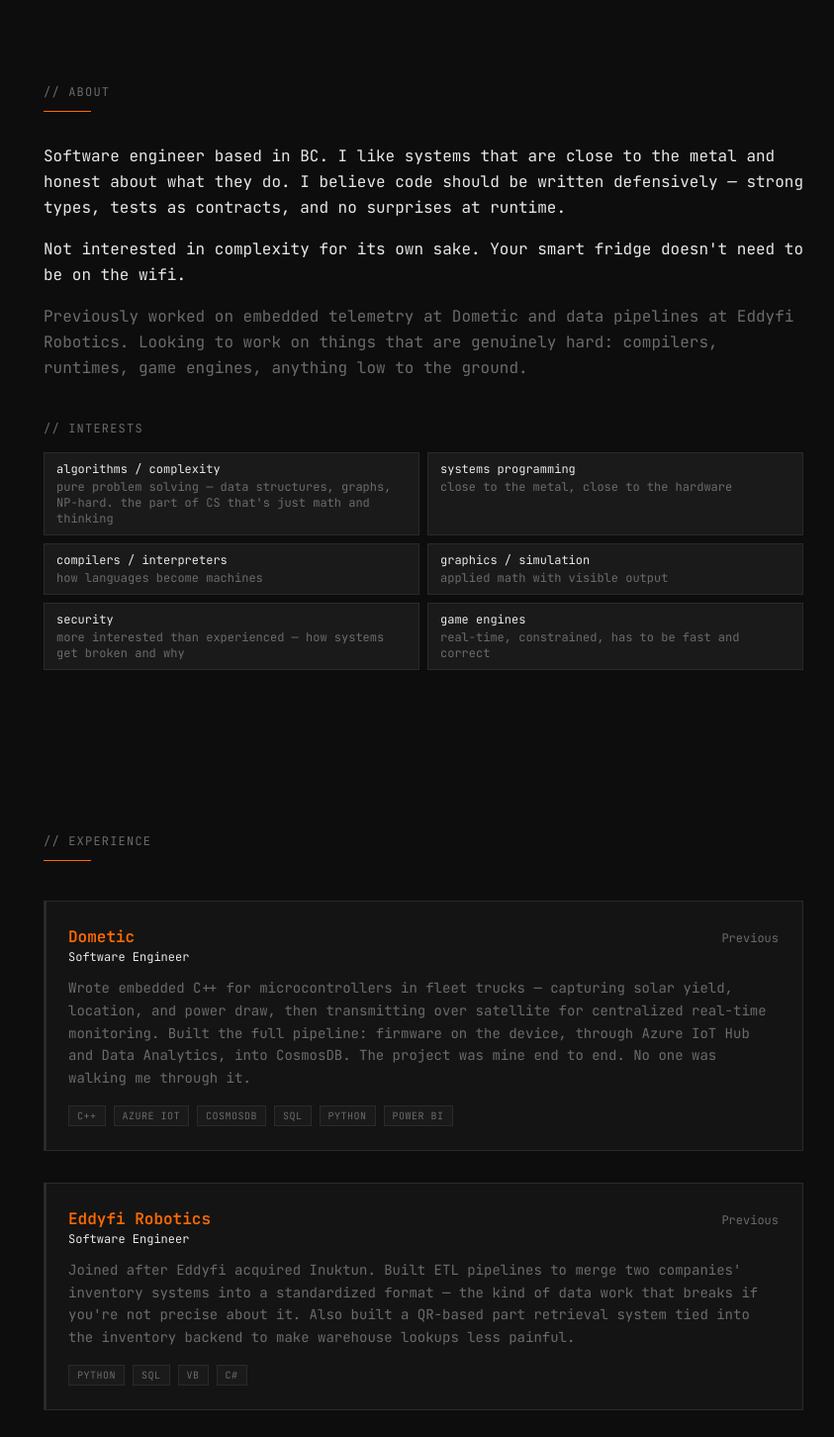
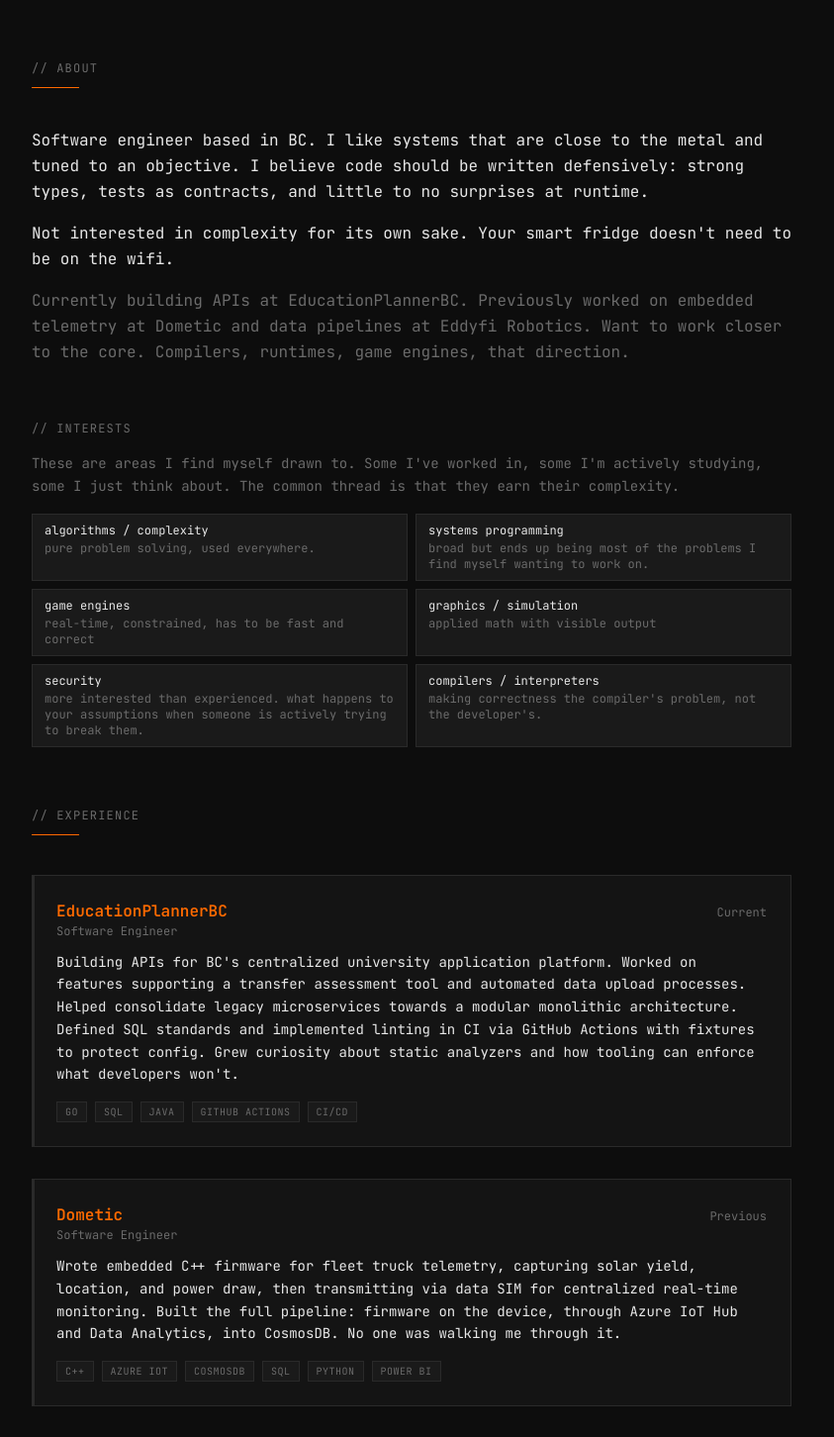
Before and after one commit to maccooper/portfolio, a Next.js app: page / in a window 1280 px wide. Shown: the part 800-2252 px from the top of the page at 99% size, without its empty margins (224-1067 px from the left). Built offline with nearby package versions, Linux system fonts and the light colour scheme.

Commit message:
review/tweak content body to common tonality

```diff
--- a/components/about-section.tsx
+++ b/components/about-section.tsx
@@ -3,12 +3,12 @@
 import { useEffect, useRef, useState } from "react"
 
 const INTERESTS = [
-  { label: "algorithms / complexity",  desc: "pure problem solving — data structures, graphs, NP-hard. the part of CS that's just math and thinking" },
-  { label: "systems programming",      desc: "close to the metal, close to the hardware" },
-  { label: "compilers / interpreters", desc: "how languages become machines" },
+  { label: "algorithms / complexity",  desc: "pure problem solving, used everywhere." },
+  { label: "systems programming",      desc: "broad but ends up being most of the problems I find myself wanting to work on." },
+  { label: "game engines",             desc: "real-time, constrained, has to be fast and correct" },
   { label: "graphics / simulation",    desc: "applied math with visible output" },
-  { label: "security",                 desc: "more interested than experienced — how systems get broken and why" },
-  { label: "game engines",             desc: "real-time, constrained, has to be fast and correct" },
+  { label: "security",                 desc: "more interested than experienced. what happens to your assumptions when someone is actively trying to break them." },
+  { label: "compilers / interpreters", desc: "making correctness the compiler's problem, not the developer's." },
 ]
 
 export function AboutSection() {
@@ -30,10 +30,10 @@ export function AboutSection() {
     <section
       ref={ref}
       id="about"
-      className="relative px-6 py-14 md:py-20 lg:pl-12"
+      className="relative px-4 sm:px-6 pt-8 pb-0 md:pt-14 lg:px-12"
     >
       <div className="mx-auto max-w-3xl">
-        <div className={`mb-8 transition-all duration-700 ${visible ? "opacity-100 translate-y-0" : "opacity-0 translate-y-4"}`}>
+        <div className={`mb-10 transition-all duration-700 ${visible ? "opacity-100 translate-y-0" : "opacity-0 translate-y-4"}`}>
           <span className="text-muted-foreground text-xs tracking-widest uppercase">
             {"// about"}
           </span>
@@ -42,22 +42,27 @@ export function AboutSection() {
 
         <div className={`space-y-4 transition-all duration-700 delay-200 ${visible ? "opacity-100 translate-y-0" : "opacity-0 translate-y-4"}`}>
           <p className="text-foreground leading-relaxed text-sm md:text-base">
-            Software engineer based in BC. I like systems that are close to the metal and honest about what they do.
-            I believe code should be written defensively — strong types, tests as contracts, and no surprises at runtime.
+            Software engineer based in BC. I like systems that are close to the metal and tuned to an objective.
+            I believe code should be written defensively: strong types, tests as contracts, and little to no surprises at runtime.
           </p>
           <p className="text-foreground leading-relaxed text-sm md:text-base">
             Not interested in complexity for its own sake. Your smart fridge doesn&apos;t need to be on the wifi.
           </p>
           <p className="text-muted-foreground leading-relaxed text-sm md:text-base">
+            Currently building APIs at EducationPlannerBC.
             Previously worked on embedded telemetry at Dometic and data pipelines at Eddyfi Robotics.
-            Looking to work on things that are genuinely hard: compilers, runtimes, game engines, anything low to the ground.
+            Want to work closer to the core. Compilers, runtimes, game engines, that direction.
           </p>
         </div>
 
-        <div className={`mt-10 transition-all duration-700 delay-400 ${visible ? "opacity-100 translate-y-0" : "opacity-0 translate-y-4"}`}>
+        <div className={`mt-8 md:mt-14 transition-all duration-700 delay-400 ${visible ? "opacity-100 translate-y-0" : "opacity-0 translate-y-4"}`}>
           <span className="text-muted-foreground text-xs tracking-widest uppercase block mb-4">
             {"// interests"}
           </span>
+          <p className="text-muted-foreground text-sm leading-relaxed mb-4">
+            These are areas I find myself drawn to. Some I&apos;ve worked in, some I&apos;m actively studying, some I just think about.
+            The common thread is that they earn their complexity.
+          </p>
           <div className="grid grid-cols-1 gap-2 md:grid-cols-2">
             {INTERESTS.map((interest) => (
               <div
--- a/components/experience-section.tsx
+++ b/components/experience-section.tsx
@@ -5,10 +5,18 @@ import { useEffect, useRef, useState } from "react"
 const EXPERIENCES = [
   {
     role: "Software Engineer",
+    company: "EducationPlannerBC",
+    period: "Current",
+    description:
+      "Building APIs for BC's centralized university application platform. Worked on features supporting a transfer assessment tool and automated data upload processes. Helped consolidate legacy microservices towards a modular monolithic architecture. Defined SQL standards and implemented linting in CI via GitHub Actions with fixtures to protect config. Grew curiosity about static analyzers and how tooling can enforce what developers won't.",
+    tech: ["Go", "SQL", "Java", "GitHub Actions", "CI/CD"],
+  },
+  {
+    role: "Software Engineer",
     company: "Dometic",
     period: "Previous",
     description:
-      "Wrote embedded C++ for microcontrollers in fleet trucks — capturing solar yield, location, and power draw, then transmitting over satellite for centralized real-time monitoring. Built the full pipeline: firmware on the device, through Azure IoT Hub and Data Analytics, into CosmosDB. The project was mine end to end. No one was walking me through it.",
+      "Wrote embedded C++ firmware for fleet truck telemetry, capturing solar yield, location, and power draw, then transmitting via data SIM for centralized real-time monitoring. Built the full pipeline: firmware on the device, through Azure IoT Hub and Data Analytics, into CosmosDB. No one was walking me through it.",
     tech: ["C++", "Azure IoT", "CosmosDB", "SQL", "Python", "Power BI"],
   },
   {
@@ -16,7 +24,7 @@ const EXPERIENCES = [
     company: "Eddyfi Robotics",
     period: "Previous",
     description:
-      "Joined after Eddyfi acquired Inuktun. Built ETL pipelines to merge two companies' inventory systems into a standardized format — the kind of data work that breaks if you're not precise about it. Also built a QR-based part retrieval system tied into the inventory backend to make warehouse lookups less painful.",
+      "Joined after Eddyfi acquired Inuktun. Built ETL pipelines to merge two companies' inventory systems into a standardized format. Also built a QR-based part retrieval system tied into the inventory backend to make warehouse lookups less painful.",
     tech: ["Python", "SQL", "VB", "C#"],
   },
 ]
@@ -40,7 +48,7 @@ export function ExperienceSection() {
     <section
       ref={ref}
       id="experience"
-      className="relative px-6 py-14 md:py-20 lg:pl-12"
+      className="relative px-4 sm:px-6 pt-8 pb-0 md:pt-14 lg:px-12"
     >
       <div className="mx-auto max-w-3xl">
         <div className={`mb-10 transition-all duration-700 ${visible ? "opacity-100 translate-y-0" : "opacity-0 translate-y-4"}`}>
@@ -69,7 +77,7 @@ export function ExperienceSection() {
                   <h3 className="text-primary text-sm md:text-base font-semibold">
                     {exp.company}
                   </h3>
-                  <p className="text-foreground text-xs">
+                  <p className="text-muted-foreground text-xs">
                     {exp.role}
                   </p>
                 </div>
@@ -78,7 +86,7 @@ export function ExperienceSection() {
                 </span>
               </div>
 
-              <p className="text-muted-foreground text-sm leading-relaxed mb-4">
+              <p className="text-foreground text-sm leading-relaxed mb-4">
                 {exp.description}
               </p>
 
--- a/components/skills-section.tsx
+++ b/components/skills-section.tsx
@@ -5,19 +5,19 @@ import { useEffect, useRef, useState } from "react"
 const SKILL_CATEGORIES = [
   {
     label: "languages",
-    items: ["Go", "C", "C++", "Python", "TypeScript", "Rust"],
+    items: ["Go", "C", "C++", "Python", "TypeScript", "Java", "C#", "Assembly", "Rust"],
   },
   {
     label: "systems",
-    items: ["Linux", "Embedded", "RTOS", "POSIX", "Networking"],
+    items: ["Linux", "Embedded", "Networking", "Concurrency"],
   },
   {
     label: "tools",
-    items: ["Git", "Docker", "GDB", "Valgrind", "Make/CMake"],
+    items: ["Git", "Docker", "SQL", "GitHub Actions", "Bash", "Make/CMake"],
   },
   {
     label: "domains",
-    items: ["Compilers", "Interpreters", "Game Engines", "IoT", "ETL"],
+    items: ["REST / APIs", "IoT", "ETL", "Graphics", "Game Dev", "CLI Tooling"],
   },
 ]
 
@@ -40,7 +40,7 @@ export function SkillsSection() {
     <section
       ref={ref}
       id="skills"
-      className="relative px-6 py-14 md:py-20 lg:pl-12"
+      className="relative px-4 sm:px-6 py-8 md:py-14 lg:px-12"
     >
       <div className="mx-auto max-w-3xl">
         <div className={`mb-10 transition-all duration-700 ${visible ? "opacity-100 translate-y-0" : "opacity-0 translate-y-4"}`}>
--- a/components/terminal-hero.tsx
+++ b/components/terminal-hero.tsx
@@ -16,7 +16,7 @@ const STATIC_LINES: StaticLine[] = [
   { prefix: "~", cmd: "echo $LOCATION" },
   { prefix: "", output: "British Columbia, Canada" },
   { prefix: "~", cmd: "grep 'interests' README.md" },
-  { prefix: "", output: "## interests: algorithms, systems programming, compilers, graphics, security, game engines" },
+  { prefix: "", output: "## interests: algorithms, systems programming, game engines, graphics, security, compilers" },
 ]
 
 // Source of truth is projects.json — this derives from it at build time.
--- a/projects.json
+++ b/projects.json
@@ -2,12 +2,11 @@
   { "name": "spotify",     "description": "built an extension to Spotify" },
   { "name": "shell",       "description": "built a mini shell in C" },
   { "name": "avr",         "description": "wrote bare-metal firmware in Assembly" },
-  { "name": "webserver",   "description": "wrote an HTTP server in C" },
   { "name": "raytracer",   "description": "built a ray tracer" },
   { "name": "threads",     "description": "wrote a threaded airline check-in sim" },
   { "name": "leetcode",    "description": "built local neovim/cli LeetCode tooling" },
   { "name": "moviebox",    "description": "built a movie database API" },
-  { "name": "devdigest",   "description": "deployed a customizeable Hacker News filter site" },
+  { "name": "devdigest",   "description": "deployed a customizable Hacker News filter site" },
   { "name": "qr",          "description": "wrote QR code generation software" },
   { "name": "iot",         "description": "built an IoT pipeline for live remote vehicle telemetry" },
   { "name": "battlesnake", "description": "built an AI to play the game snake" },
```
Also changed, not shown: 1 other file (tests, documents, lock files or other folders).
